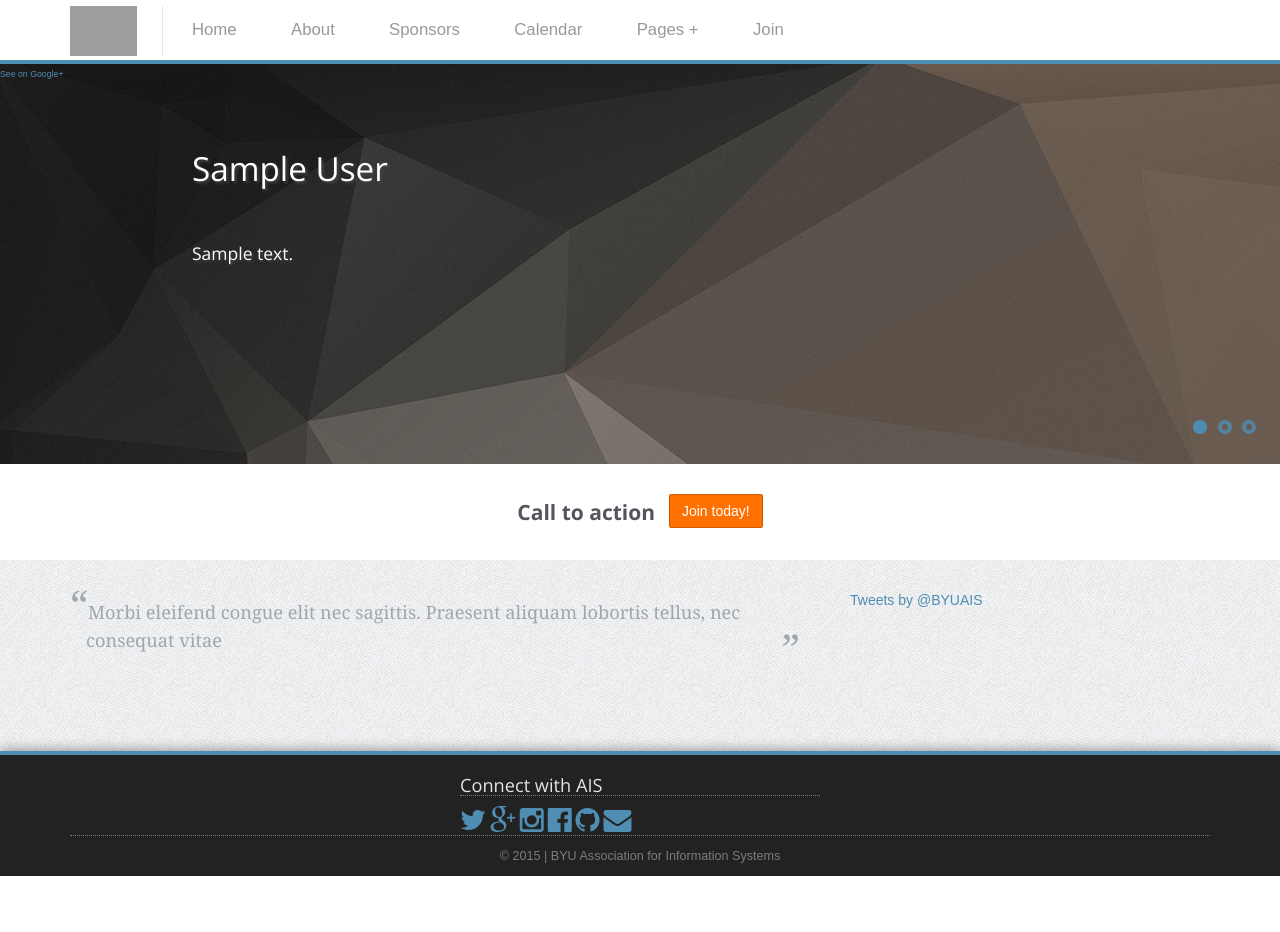
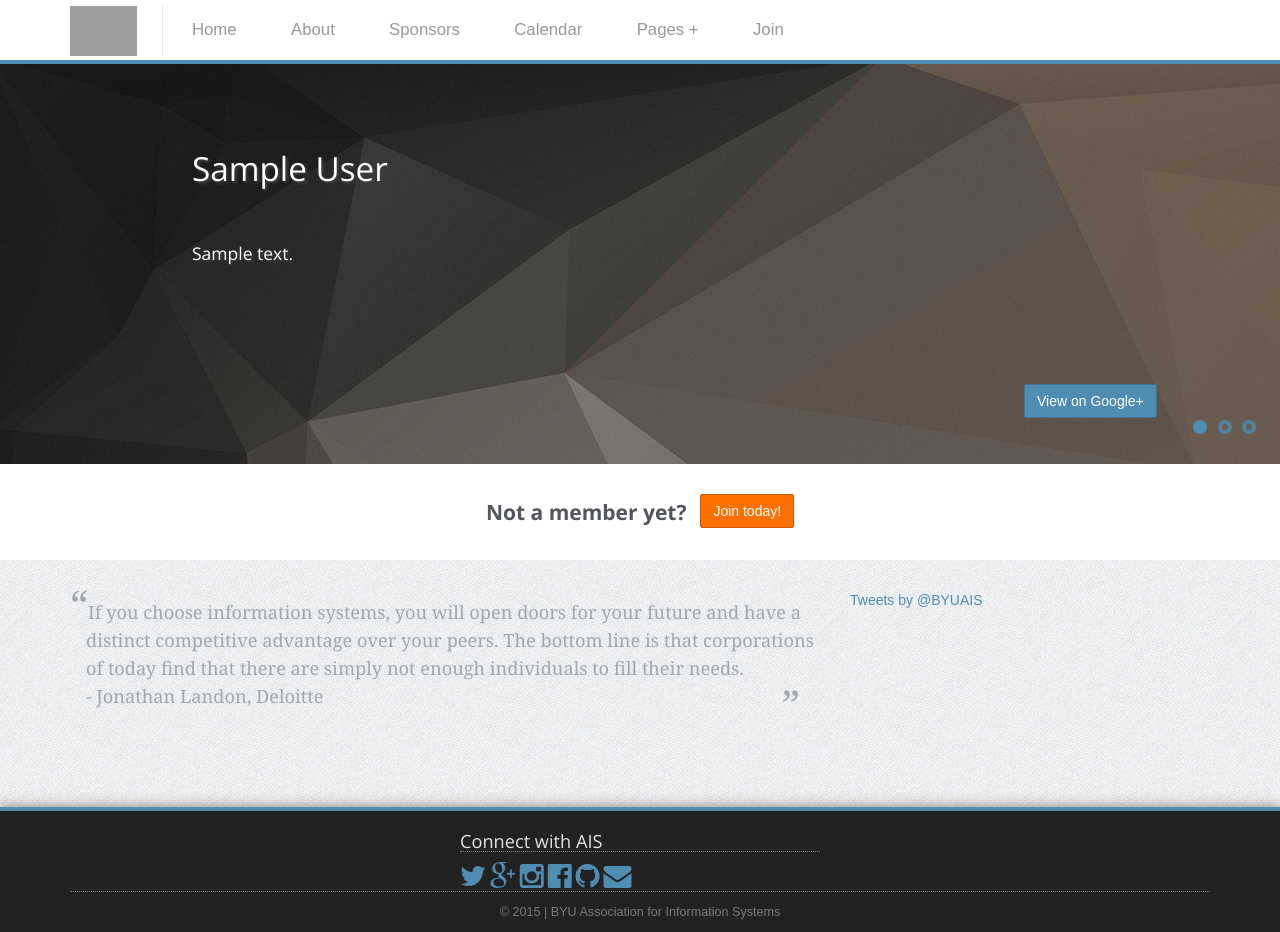
Before and after one commit to AIS-BYU/ais-site, a Django app: template website/home/templates/index.html in a window 1280 px wide. Before the commit the page ends 876 px from the top, so only its background shows below. Run offline with Django 3.2, Linux system fonts and the light colour scheme; the template is opened without the code that fills it: most values are stand-ins (such as "Sample title", 1, 10 or a date in 2020); some libraries are stand-ins or nearby versions; grey boxes are pictures that could not be loaded.

Commit message:
+ Call to action text + Quote text - Debug statement

```diff
--- a/website/home/templates/index.html
+++ b/website/home/templates/index.html
@@ -12,9 +12,8 @@
                         <!-- Slide Text -->
                         <h3 class="subtitle">{{ item.object.attachments.0.content }}</h3>
                         <!-- Slide Image -->
-                        <a class="" href="{{ item.object.url }}" target="_blank "> See on Google+ </a>
+                        <a class="btn btn-blue slide-btn" href="{{ item.object.url }}" target="_blank "> View on Google+ </a>
                     </li>
-                    <script type="text/javascript">console.log({{ item.object }});</script>
                 {% endfor %}
             </ul>
             <div class="sequence-pagination-wrapper">
@@ -36,7 +35,7 @@
         <div class="row">
             <div class="col-md-12">
                 <div class="calltoaction-wrapper">
-                    <h3>Call to action</h3> <a href="" class="btn btn-orange">Join today!</a>
+                    <h3>Not a member yet? </h3> <a href="" class="btn btn-orange">Join today!</a>
                 </div>
             </div>
         </div>
@@ -49,7 +48,7 @@
         <div class="row">
             <div class="col-md-8 col-sm-6">
                 <div class="in-press">
-                    <a>Morbi eleifend congue elit nec sagittis. Praesent aliquam lobortis tellus, nec consequat vitae</a>
+                    <a>If you choose information systems, you will open doors for your future and have a distinct competitive advantage over your peers. The bottom line is that corporations of today find that there are simply not enough individuals to fill their needs.<br/> - Jonathan Landon, Deloitte</a>
                 </div>
             </div>
             <div class="col-md-4 col-sm-6">
```
